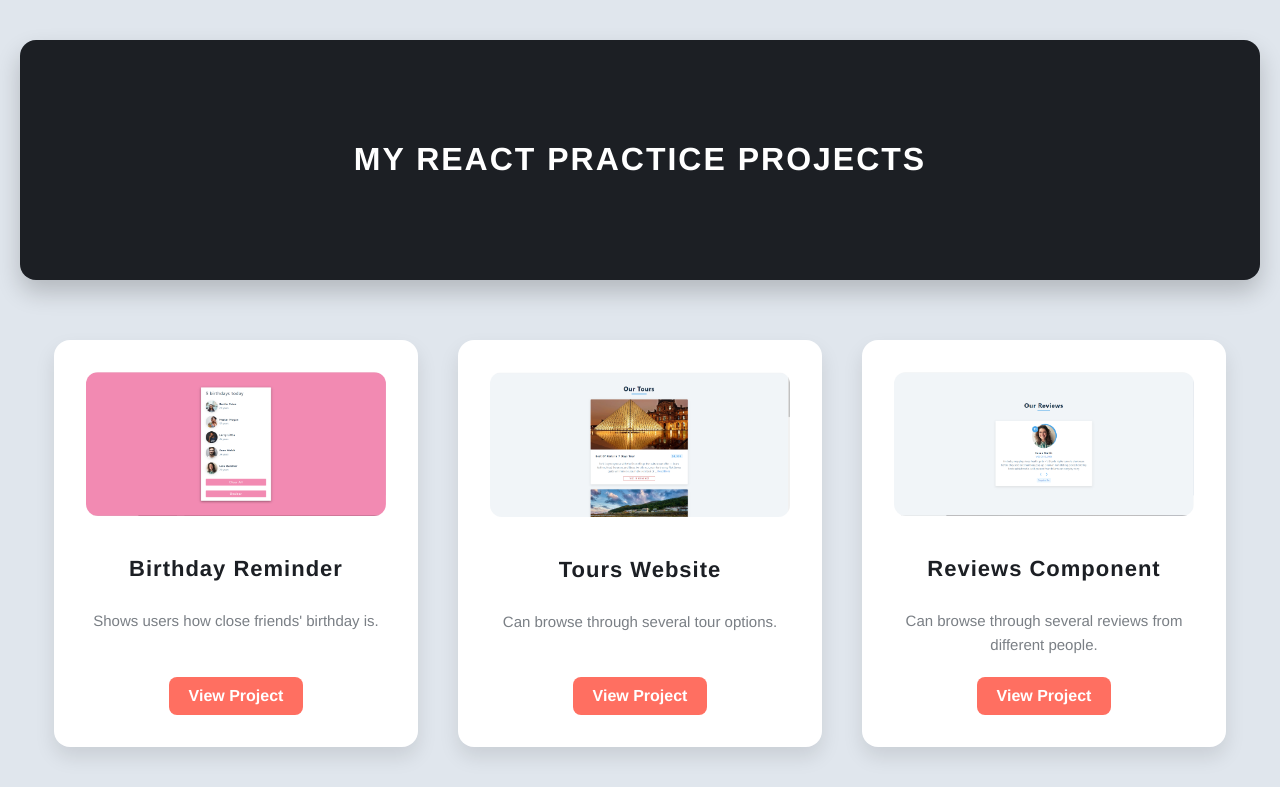
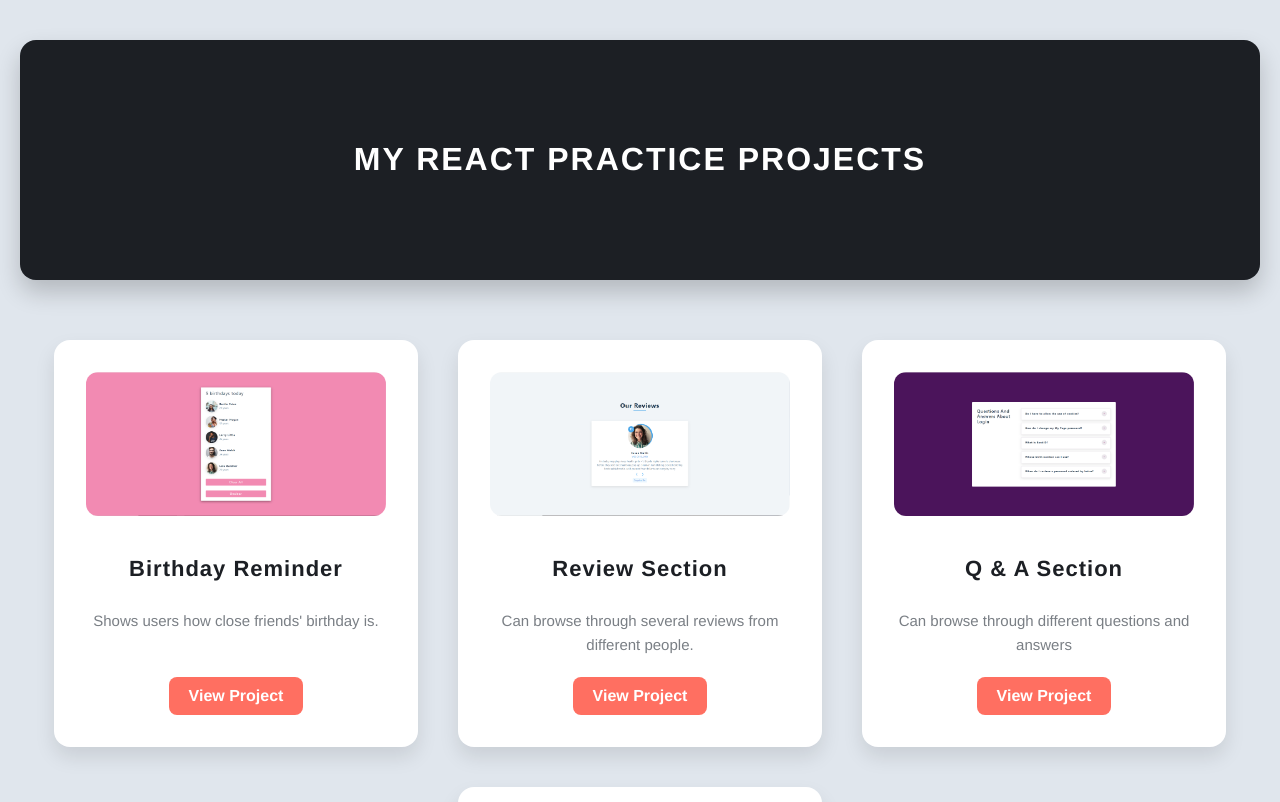
Before and after one commit to aarongurovich/React-Practice, a React (Create React App) app: page / in a window 1280 px wide. Shown: the top 802 px of the page. Built offline with nearby package versions, Linux system fonts and the light colour scheme.

Commit message:
added new project

```diff
--- a/src/components/ProjectList.js
+++ b/src/components/ProjectList.js
@@ -11,17 +11,26 @@ const projects = [
     image: './assets/images/birthday.PNG',
   },
 
+
+  {
+    title: 'Review Section',
+    description: 'Can browse through several reviews from different people.',
+    link: 'https://reviews-bvb.pages.dev/',
+    image: './assets/images/reviews.PNG',
+  },
+
+  {
+    title: 'Q & A Section',
+    description: 'Can browse through different questions and answers',
+    link: 'https://qandacomponent.pages.dev/',
+    image: './assets/images/QandA.PNG',
+  },
+
   {
     title: 'Tours Website',
     description: 'Can browse through several tour options.',
     link: 'https://tour-website.pages.dev/',
     image: './assets/images/tours.PNG',
-  },
-  {
-    title: 'Reviews Component',
-    description: 'Can browse through several reviews from different people.',
-    link: 'https://reviews-bvb.pages.dev/',
-    image: './assets/images/reviews.PNG',
   },
 
 
```
Also changed, not shown: public/assets/images/QandA.PNG (added).
